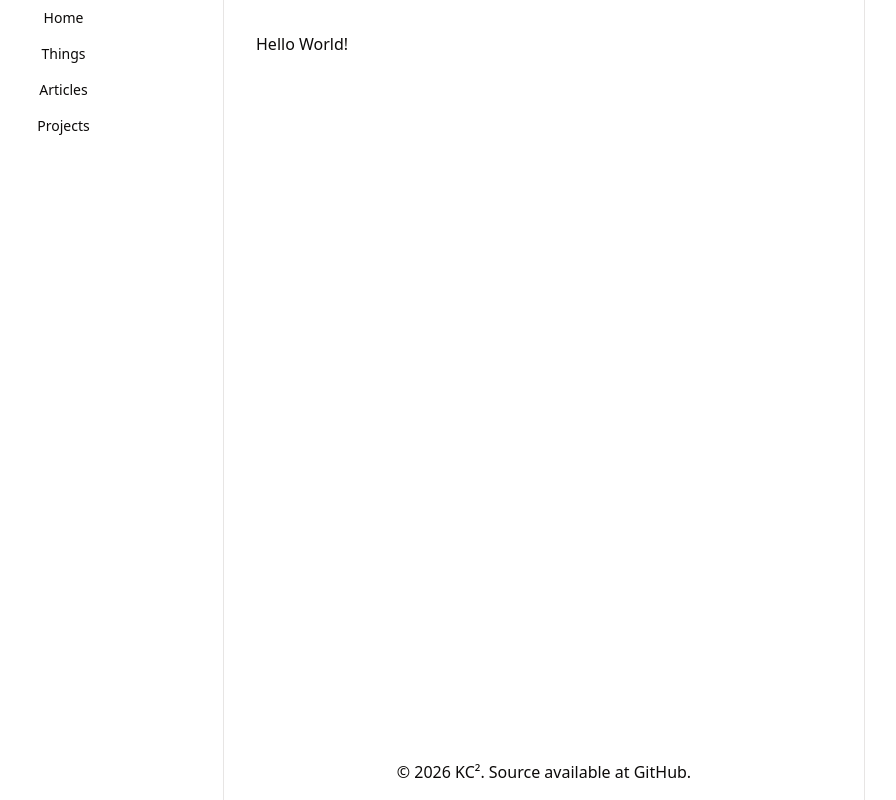
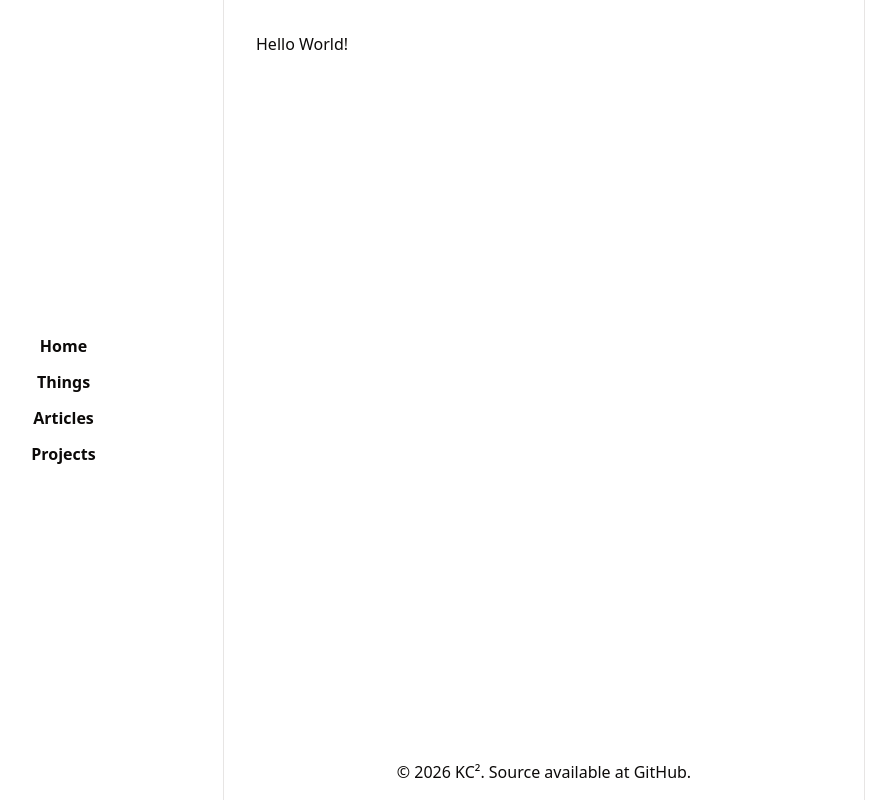
Before and after one commit to krausc2/kc2.dev, a SvelteKit app: page / in a window 1280 px wide. Shown: the whole page, without its empty margins (96-992 px from the left). Built offline with nearby package versions, Linux system fonts and the light colour scheme.

Commit message:
feat: adjust layout and button default

```diff
--- a/src/lib/components/ui/button/button.svelte
+++ b/src/lib/components/ui/button/button.svelte
@@ -4,8 +4,7 @@
 	import { type VariantProps, tv } from "tailwind-variants";
 
 	export const buttonVariants = tv({
-		// Removed: rounded-md
-		base: "focus-visible:border-ring focus-visible:ring-ring/50 aria-invalid:ring-destructive/20 dark:aria-invalid:ring-destructive/40 aria-invalid:border-destructive inline-flex shrink-0 items-center justify-center gap-2 text-sm font-medium whitespace-nowrap transition-all outline-none focus-visible:ring-[3px] disabled:pointer-events-none disabled:opacity-50 aria-disabled:pointer-events-none aria-disabled:opacity-50 [&_svg]:pointer-events-none [&_svg]:shrink-0 [&_svg:not([class*='size-'])]:size-4",
+		base: "focus-visible:border-ring focus-visible:ring-ring/50 aria-invalid:ring-destructive/20 dark:aria-invalid:ring-destructive/40 aria-invalid:border-destructive inline-flex shrink-0 items-center justify-center gap-2 text-base font-bold whitespace-nowrap transition-all outline-none focus-visible:ring-[3px] disabled:pointer-events-none disabled:opacity-50 aria-disabled:pointer-events-none aria-disabled:opacity-50 [&_svg]:pointer-events-none [&_svg]:shrink-0 [&_svg:not([class*='size-'])]:size-4",
 		variants: {
 			variant: {
 				default: "bg-primary text-primary-foreground hover:bg-primary/90 shadow-xs",
--- a/src/routes/+layout.svelte
+++ b/src/routes/+layout.svelte
@@ -6,7 +6,7 @@
 </script>
 
 <div class="grid min-h-screen grid-cols-4">
-	<aside class="col-span-1 border-r">
+	<aside class="col-span-1 flex flex-col justify-center border-r">
 		<!-- [Logo and stuff goes here] -->
 		<nav class="flex flex-col">
 			<Button variant="ghost" href="/">Home</Button>
```
